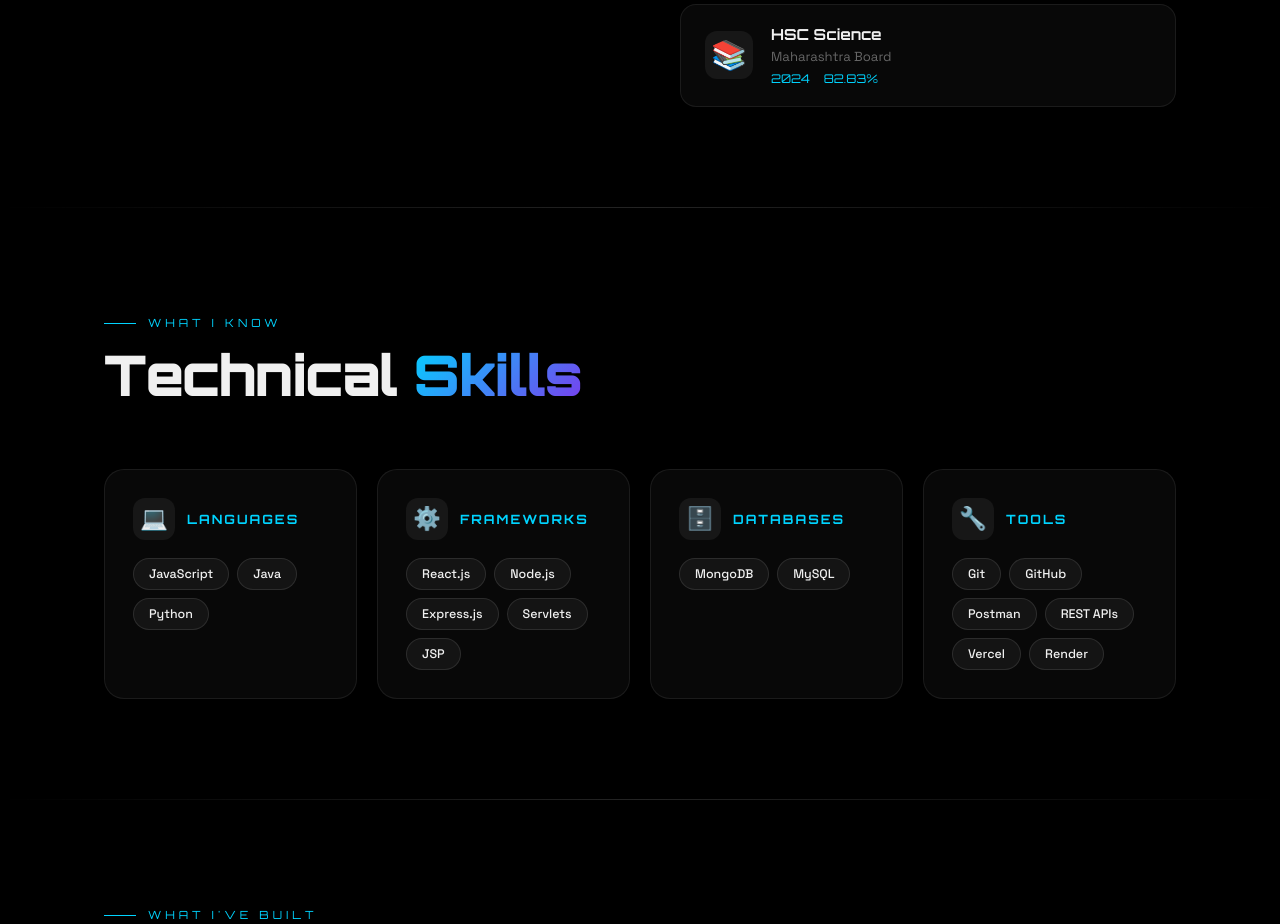
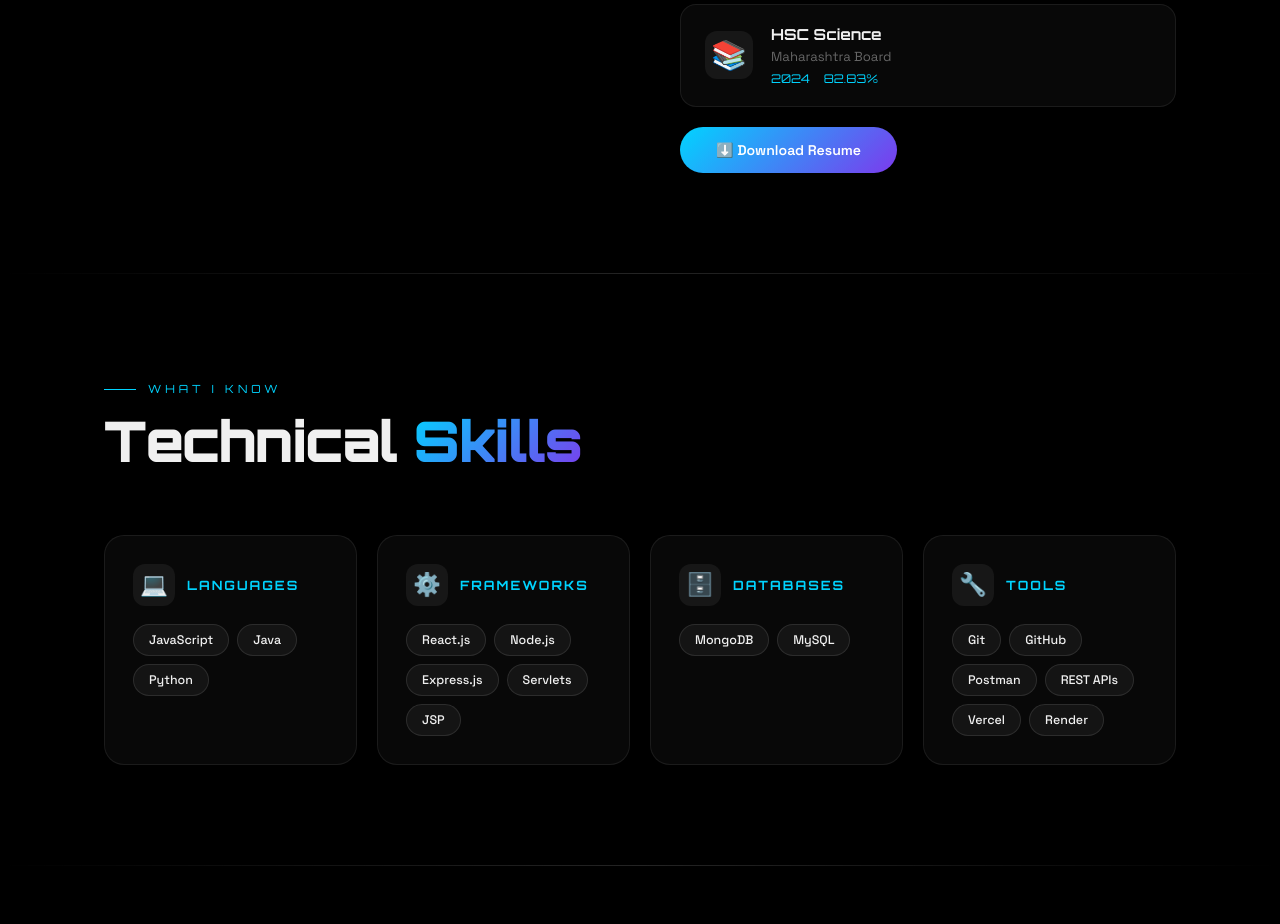
Before and after one commit to tanishchavan07/Portfolio, a React (Create React App) app: page / in a window 1280 px wide. Shown: the part 1620-2544 px from the top of the page. Built offline with nearby package versions, Linux system fonts and the light colour scheme.

Commit message:
FIx button of Resume

```diff
--- a/src/App.js
+++ b/src/App.js
@@ -654,6 +654,15 @@ export default function Portfolio() {
                   </div>
                 ))}
               </div>
+
+              <a
+                href="/Tanish_Chavan_Resume.pdf"
+                download="Tanish_Chavan_Resume.pdf"
+                className="btn-main"
+                style={{marginTop:20,display:"inline-flex"}}
+              >
+                ⬇️ Download Resume
+              </a>
             </div>
           </div>
         </div>
```
Also changed, not shown: 1 other file (tests, documents, lock files or other folders).
